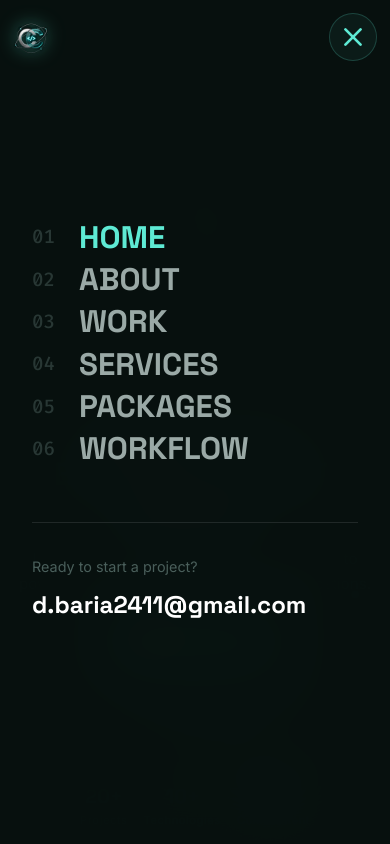
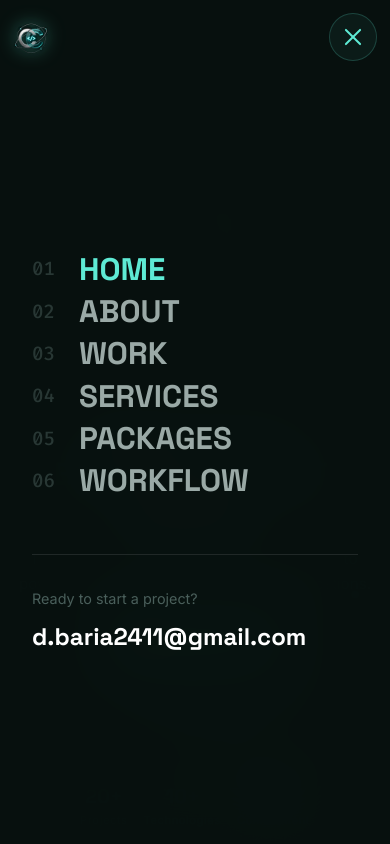
Before and after one commit to Dharmendrabaria/code_crafted-portfolio, a React (Vite) app: page / in a window 390 px wide. Both pictures are taken after a click on the button 353 px from the left and 37 px from the top of the page. Shown: the top 844 px of the page. Built offline with nearby package versions, Linux system fonts and the light colour scheme.

Commit message:
fix: comprehensive responsive overhaul for 320px, fixing hamburger menu rendering, and updating whatsapp draft message

```diff
--- a/src/components/Contact.jsx
+++ b/src/components/Contact.jsx
@@ -149,7 +149,7 @@ export default function Contact() {
 
             {/* WhatsApp Card */}
             <motion.a
-              href="https://wa.me/918799462715"
+              href={`https://wa.me/918799462715?text=${encodeURIComponent("Hello Code Crafted,\n\nI came across your portfolio and would like to discuss a project or collaboration opportunity. I would be happy to share the requirements and discuss the details with you.\n\nThank you.")}`}
               target="_blank"
               rel="noopener noreferrer"
               className="bento-card bento-mini-card whatsapp-card"
@@ -403,6 +403,7 @@ export default function Contact() {
         .bento-mini-card p {
           color: var(--text-dim);
           font-size: 0.9rem;
+          word-break: break-all;
         }
 
         .copy-btn {
--- a/src/components/Hero.jsx
+++ b/src/components/Hero.jsx
@@ -402,6 +402,11 @@ export default function Hero() {
           font-size: clamp(0.7rem, 1.5vw, 0.85rem);
           line-height: 1.8;
         }
+        .hero-code-body code {
+          display: block;
+          white-space: pre-wrap;
+          word-break: break-word;
+        }
         .c-keyword { color: #c792ea; }
         .c-fn { color: #82aaff; }
         .c-op { color: var(--text-dim); }
@@ -510,7 +515,8 @@ export default function Hero() {
             font-size: 1.75rem;
           }
           .hero-right {
-            max-width: 280px;
+            width: 100%;
+            max-width: 100%;
           }
           .hero-actions {
             flex-direction: column;
--- a/src/components/Navbar.jsx
+++ b/src/components/Navbar.jsx
@@ -12,43 +12,25 @@ const navLinks = [
 ];
 
 const CreativeHamburger = ({ isOpen }) => (
-  <motion.svg
-    width="26"
-    height="26"
-    viewBox="0 0 24 24"
-    fill="none"
-    stroke="currentColor"
-    strokeWidth="2.5"
-    strokeLinecap="round"
-    style={{ overflow: 'visible' }}
+  <motion.div
+    style={{ width: 24, height: 24, position: 'relative', display: 'flex', flexDirection: 'column', justifyContent: 'center', alignItems: 'center' }}
   >
-    {/* Top Line - Morphs to top-left to bottom-right of X */}
-    <motion.path
-      animate={{
-        d: isOpen ? "M 5 5 L 19 19" : "M 3 6 L 21 6",
-        stroke: isOpen ? "#5EEAD4" : "currentColor"
-      }}
-      transition={{ duration: 0.35, ease: "easeInOut" }}
+    <motion.span
+      style={{ position: 'absolute', width: '22px', height: '2px', background: isOpen ? '#5EEAD4' : 'currentColor', borderRadius: '2px' }}
+      animate={isOpen ? { rotate: 45, y: 0 } : { rotate: 0, y: -7 }}
+      transition={{ duration: 0.3, ease: 'easeInOut' }}
     />
-
-    {/* Middle Line - Shrinks to center and fades out */}
-    <motion.path
-      animate={{
-        d: isOpen ? "M 12 12 L 12 12" : "M 10 12 L 21 12",
-        opacity: isOpen ? 0 : 1
-      }}
-      transition={{ duration: 0.35, ease: "easeInOut" }}
+    <motion.span
+      style={{ position: 'absolute', width: '16px', height: '2px', background: 'currentColor', borderRadius: '2px', right: 1 }}
+      animate={isOpen ? { opacity: 0, x: 10 } : { opacity: 1, x: 0 }}
+      transition={{ duration: 0.3, ease: 'easeInOut' }}
     />
-
-    {/* Bottom Line - Morphs to bottom-left to top-right of X */}
-    <motion.path
-      animate={{
-        d: isOpen ? "M 5 19 L 19 5" : "M 3 18 L 14 18",
-        stroke: isOpen ? "#5EEAD4" : "currentColor"
-      }}
-      transition={{ duration: 0.35, ease: "easeInOut" }}
+    <motion.span
+      style={{ position: 'absolute', width: '22px', height: '2px', background: isOpen ? '#5EEAD4' : 'currentColor', borderRadius: '2px' }}
+      animate={isOpen ? { rotate: -45, y: 0 } : { rotate: 0, y: 7 }}
+      transition={{ duration: 0.3, ease: 'easeInOut' }}
     />
-  </motion.svg>
+  </motion.div>
 );
 
 export default function Navbar() {
@@ -185,10 +167,10 @@ export default function Navbar() {
         {mobileOpen && (
           <motion.div
             className="mobile-menu"
-            initial={{ opacity: 0, clipPath: 'circle(0% at top right)' }}
-            animate={{ opacity: 1, clipPath: 'circle(150% at top right)' }}
-            exit={{ opacity: 0, clipPath: 'circle(0% at top right)' }}
-            transition={{ duration: 0.6, ease: [0.16, 1, 0.3, 1] }}
+            initial={{ opacity: 0, y: '-100%' }}
+            animate={{ opacity: 1, y: '0%' }}
+            exit={{ opacity: 0, y: '-100%' }}
+            transition={{ duration: 0.5, ease: [0.16, 1, 0.3, 1] }}
           >
             <div className="mobile-menu-content">
               {navLinks.map(({ label, href }, i) => (
@@ -403,12 +385,14 @@ export default function Navbar() {
         .mobile-menu {
           position: fixed;
           inset: 0;
-          z-index: 999;
+          z-index: 998;
           background: rgba(8, 17, 15, 0.98);
           backdrop-filter: blur(30px);
+          -webkit-backdrop-filter: blur(30px);
           display: flex;
           align-items: center;
           padding: 2rem;
+          padding-top: 6rem;
         }
 
         .mobile-menu-content {
```
